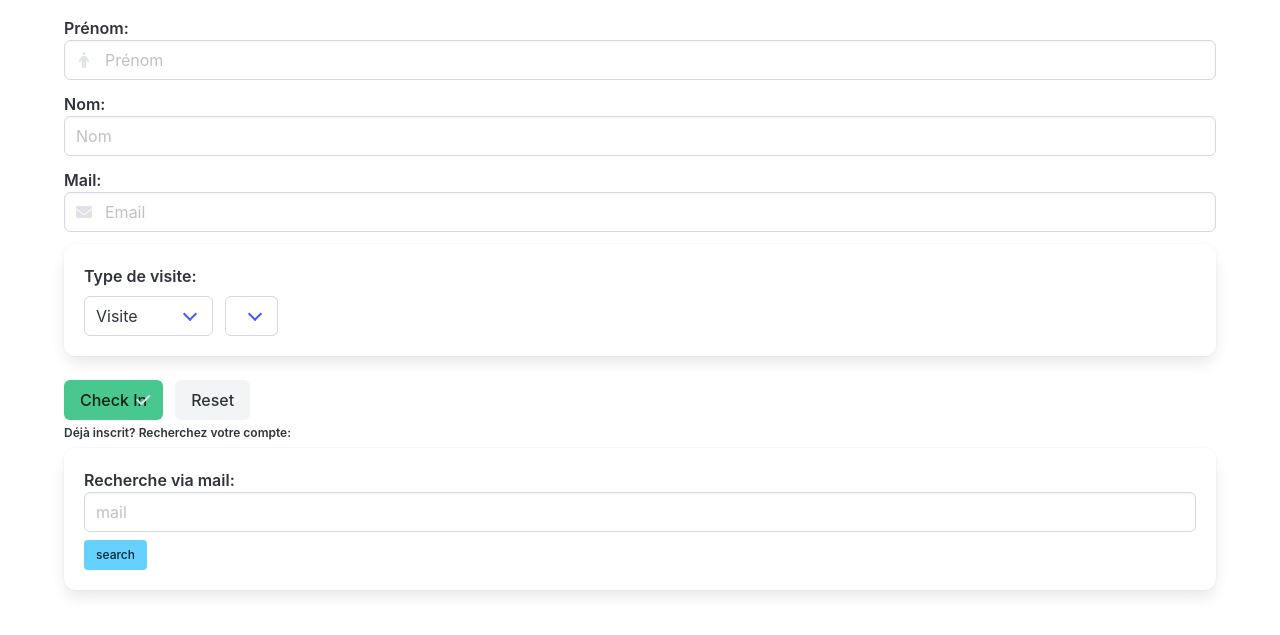
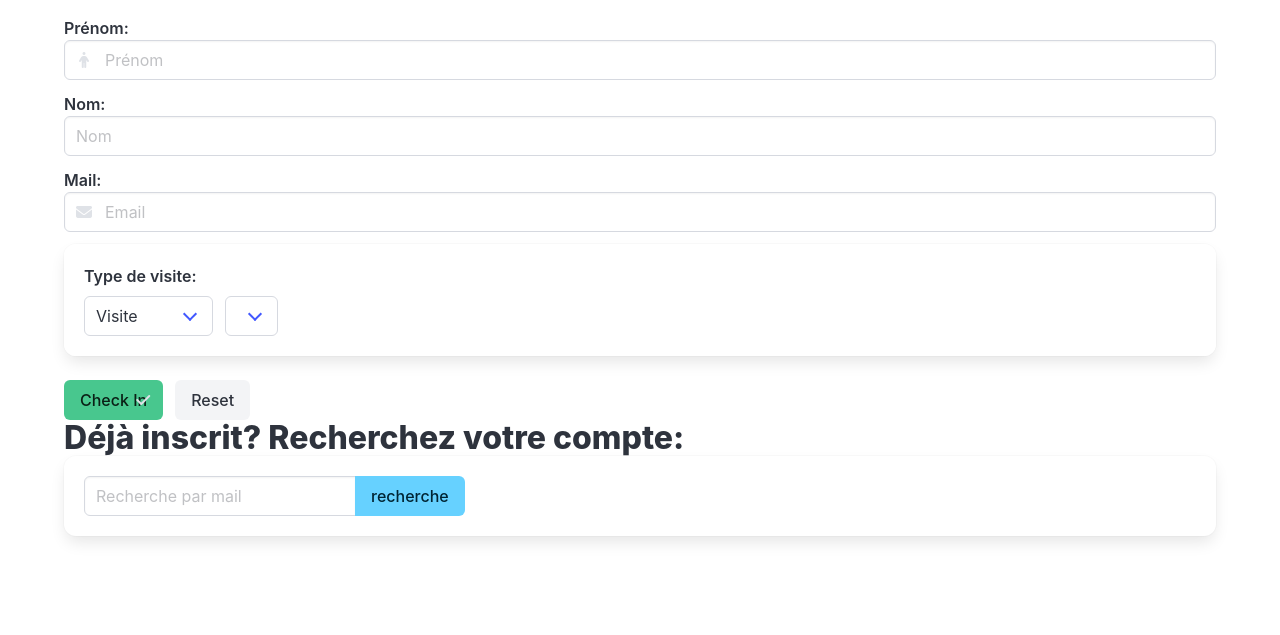
Before and after one commit to James-byds/frontapp_presence, a website built with Vite: page index.html in a window 1280 px wide. Shown: the part 59-694 px from the top of the page. Built offline with nearby package versions, Linux system fonts and the light colour scheme; files whose address does not match are found by name.

Commit message:
style_mail_completion

```diff
--- a/src/partials/mail_completion.html
+++ b/src/partials/mail_completion.html
@@ -1,5 +1,13 @@
-<label for="completion" class ="label help">Déjà inscrit? Recherchez votre compte:</label>
+<label for="completion" class ="title is-medium">Déjà inscrit? Recherchez votre compte:</label>
 <form action="" id="completion" class="box field" method="get">
-  <label for="mail" class ="label "> Recherche via mail: <input required type="mail" name="mail" id="mail" placeholder="mail" class="input mail"> </label>
-  <input type="submit" value="search" class="button is-small is-info">
+  <div class="field has-addons">
+    <!--label for="mail" class="label ">Recherche via mail:-->
+    <div class="control">
+      <input required type="mail" name="mail" id="mail" placeholder="Recherche par mail" class="input mail">
+    </div>
+    <!--/label-->
+    <div class="control">
+  <input type="submit" value="recherche" class="button is-info">
+  </div>
+  </div>
 </form>
```
